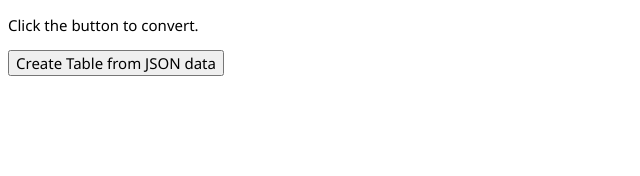
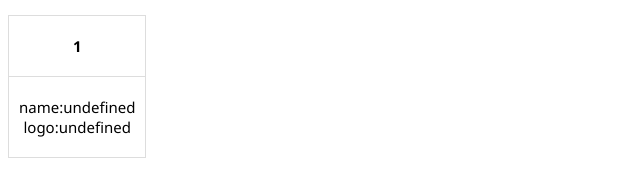
Before and after one commit to tawhidislam/JSONTABLECONVERTER, a plain HTML site: page index.html in a window 1280 px wide. Shown: the whole page, without its empty margins (0-640 px from the left). Drawn offline with Linux system fonts and the light colour scheme.

Commit message:
tabledata

```diff
--- a/index.html
+++ b/index.html
@@ -28,22 +28,21 @@
 </head>
 
 <body>
-    <h3>
-        Click the button to convert.
-    </h3>
-    <input type='button' onclick='tableFromJson()' value='Create Table from JSON data' />
+
+
 
     <p id='showData'></p>
 
-    <p id='msg'></p>
+
 </body>
 
 <script>
-    let tableFromJson = () => {
+
         // the json data.
         const myBooks = [
 
-             {
+            {
+                "1": [{
                     "Time": "01:35 AM",
                     "Location": "dhaka bangladesh",
                     "BUS Detail": {
@@ -53,7 +52,9 @@
                     "busNo": "AK119",
                     "arrTime": "05:40 AM",
                     "arrival Loc": "barisal"
-                }
+                }]
+            }
+
         ]
 
         // Extract value from table header.
@@ -61,12 +62,13 @@
         let col = [];
         for (let i = 0; i < myBooks.length; i++) {
             for (let key in myBooks[i]) {
-                if (col.indexOf(key) === -1) {
+                if (col.indexOf(key) == -1) {
                     col.push(key);
+
+
                 }
             }
         }
-
         // Create a table.
         const table = document.createElement("table");
 
@@ -85,16 +87,31 @@
             tr = table.insertRow(-1);
 
             for (let j = 0; j < col.length; j++) {
-                let tabCell = tr.insertCell(-1);
-                tabCell.innerHTML = myBooks[i][col[j]];
+                const tabcel = tr.insertCell(-1);
+                if (typeof myBooks[i][col[j]] === 'object') {
+                    tabcel.innerHTML =
+                        `name:${myBooks[i][col[j]].air_Name} <br/> logo:${myBooks[i][col[j]].air_Logo}`;
+
+
+                } else {
+                    tabcel.innerHTML = myBooks[i][col[j]];
+                }
+
             }
+
+
+
+            // for (let j = 0; j < col.length; j++) {
+            //     let tabCell = tr.insertCell(-1);
+            //     tabCell.innerHTML = myBooks[i][col[j]];
+            // }
         }
 
         // Now, add the newly created table with json data, to a container.
         const divShowData = document.getElementById('showData');
         divShowData.innerHTML = "";
         divShowData.appendChild(table);
-    }
+
 </script>
 
 </html>
```
